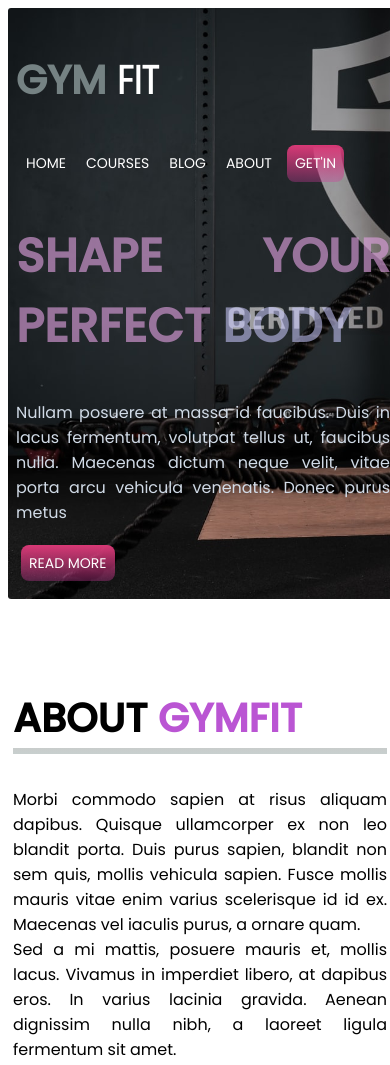
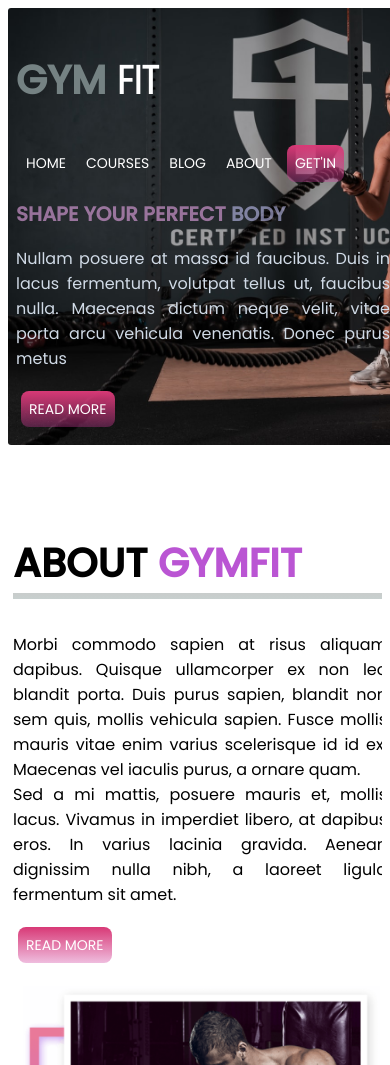
Before and after one commit to solaiman15-11026/Pratice-first-Gym, a plain HTML site: page index.html in a window 390 px wide. Shown: the top 1065 px of the page. Drawn offline with Linux system fonts and the light colour scheme.

Commit message:
Final repo

```diff
--- a/index.html
+++ b/index.html
@@ -44,7 +44,8 @@
         <div class="Shape">
             <h1 class=" joss"> <span style="color: rgba(221, 160, 221, 0.63);">SHAPE YOUR PERFECT</span> <span
                     style="color: #ccccff8f;">BODY</span> </h1>
-            <p style="margin-bottom: 25px;">Nullam posuere at massa id faucibus. Duis in lacus fermentum, volutpat
+            <p class="fgfg" style="margin-bottom: 25px;">Nullam posuere at massa id faucibus. Duis in lacus fermentum,
+                volutpat
                 tellus
                 ut, faucibus nulla.
                 Maecenas dictum neque velit, vitae porta arcu vehicula venenatis. Donec purus metus
--- a/style.css
+++ b/style.css
@@ -195,17 +195,24 @@ footer{
 
 @media (max-width:688px) {
     #container-first{
-      width: auto;
+      width: 100%;
      overflow: hidden;
+     padding: 0;
+     margin: 0;
 
     }
     #container-second{
         width:100%;
         margin: 0;
+        overflow: hidden;
     }
       #container-3{
         width:100%;
-    margin: auto;
+    margin:0;
+    }
+
+    .fgfg{
+        overflow: hidden;
     }
 .vlog{
     width:100%;
@@ -224,14 +231,14 @@ footer{
 }
 .gym-2{
     width:100% ;
-    margin: auto;
+    margin:0;
     display: grid;
     grid-template-columns: repeat(1,1fr);
 }
 
 .first-head{
     width: 100%;
-    margin: auto;
+    margin: 0;
     display: flex;
     padding: 0;
     background-size: cover;
@@ -263,6 +270,9 @@ footer{
     margin: 0 5px;
     font-size: 14px;
 }
+.joss{
+    font-size: 20px;
+}
 }
 
 
@@ -293,7 +303,7 @@ footer{
 
 
 .vlog{
-    width:auto;
+    width:100%;
     margin: 0;
     display: grid;
     grid-template-columns: repeat(1,1fr);
@@ -350,4 +360,5 @@ footer{
 .course-details{
     margin: 7px 0px;
 }
+
 }
```
